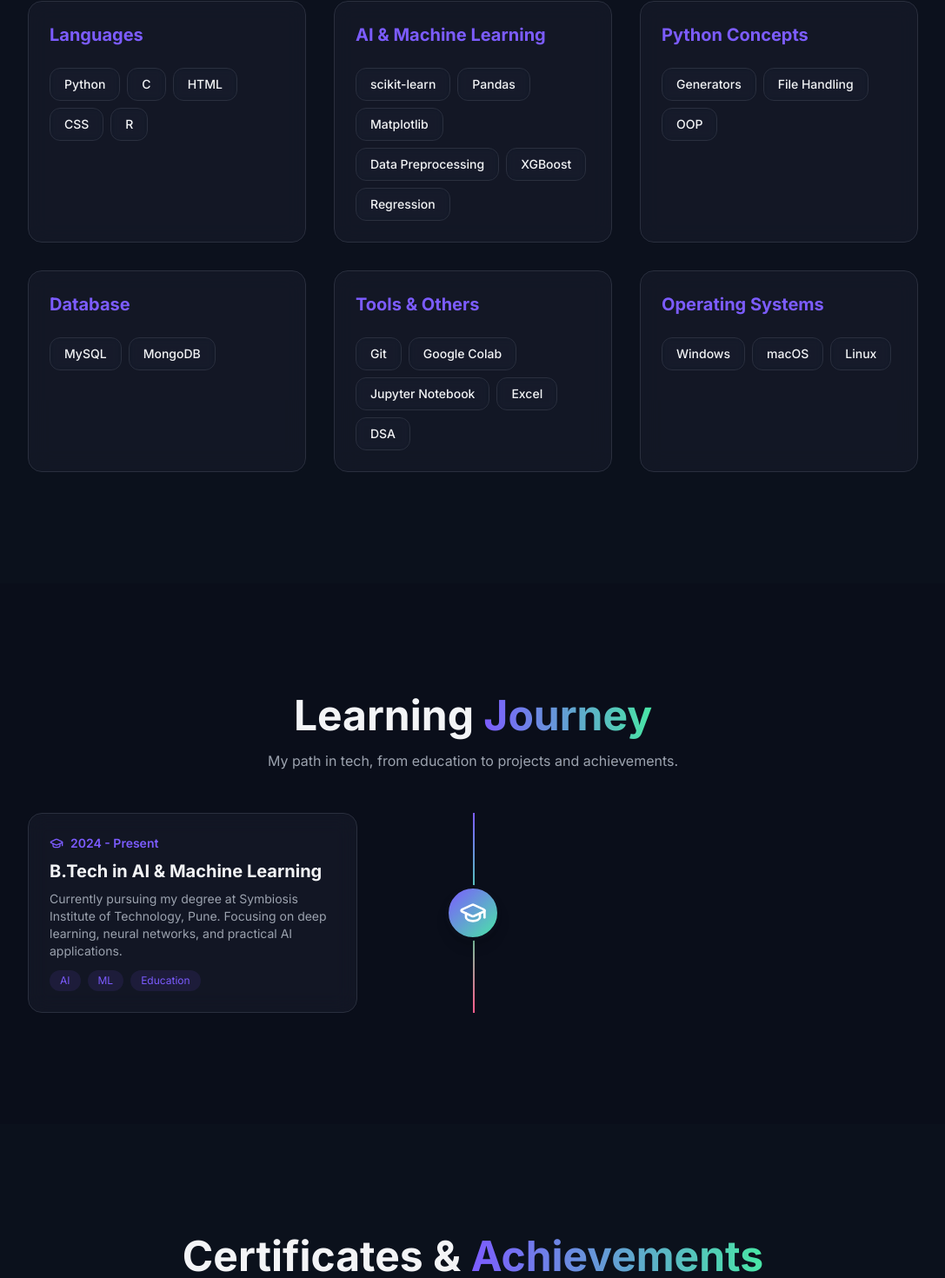
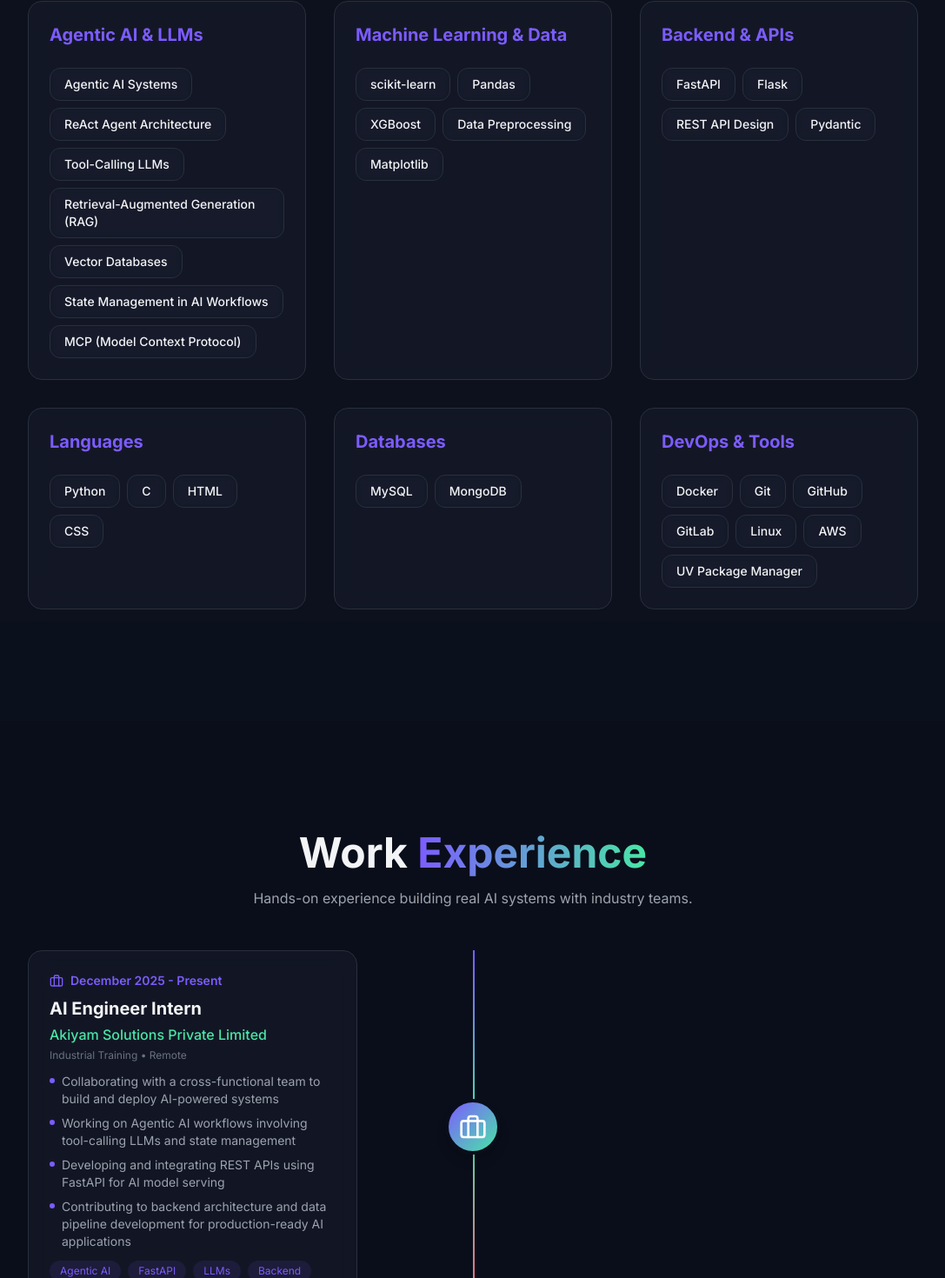
Before and after one commit to Harshad2321/Portfolio, a Next.js app: page / in a window 1280 px wide. Shown: the part 3097-4567 px from the top of the page at 87% size, without its empty margins (96-1183 px from the left). Built offline with nearby package versions, Linux system fonts and the light colour scheme; no server answers.

Commit message:
Add Experience section with internship details and update skills for AI Engineer portfolio

```diff
--- /dev/null
+++ b/google3264de8e29f43f97.html
@@ -0,0 +1 @@
+google-site-verification: google3264de8e29f43f97.html
--- /dev/null
+++ b/public/google3264de8e29f43f97.html
@@ -0,0 +1 @@
+google-site-verification: google3264de8e29f43f97.html
--- a/src/app/page.tsx
+++ b/src/app/page.tsx
@@ -1,6 +1,7 @@
 import Hero from '@/components/Hero';
 import Projects from '@/components/Projects';
 import Skills from '@/components/Skills';
+import Experience from '@/components/Experience';
 import Timeline from '@/components/Timeline';
 import Certificates from '@/components/Certificates';
 import About from '@/components/About';
@@ -15,6 +16,7 @@ export default function Home() {
       <Hero />
       <Projects />
       <Skills />
+      <Experience />
       <Timeline />
       <Certificates />
       <About />
--- /dev/null
+++ b/src/components/Experience.tsx
@@ -0,0 +1,104 @@
+'use client';
+
+import { motion } from 'framer-motion';
+import { Briefcase } from 'lucide-react';
+import { experienceData } from '@/data/experience';
+
+export default function Experience() {
+  return (
+    <section id="experience" className="section-padding">
+      <div className="container-custom">
+        <motion.div
+          initial={{ opacity: 0, y: 20 }}
+          whileInView={{ opacity: 1, y: 0 }}
+          viewport={{ once: true }}
+          transition={{ duration: 0.6 }}
+          className="mb-12 text-center"
+        >
+          <h2 className="mb-4 text-4xl font-bold md:text-5xl">
+            Work <span className="gradient-text">Experience</span>
+          </h2>
+          <p className="mx-auto max-w-2xl text-gray-400">
+            Hands-on experience building real AI systems with industry teams.
+          </p>
+        </motion.div>
+
+        <div className="relative">
+          {/* Timeline Line */}
+          <div className="absolute left-8 top-0 h-full w-0.5 bg-gradient-to-b from-accent-primary via-accent-secondary to-accent-tertiary md:left-1/2" />
+
+          {/* Experience Items */}
+          <div className="space-y-12">
+            {experienceData.map((item, index) => {
+              const isEven = index % 2 === 0;
+
+              return (
+                <motion.div
+                  key={item.id}
+                  initial={{ opacity: 0, x: isEven ? -50 : 50 }}
+                  whileInView={{ opacity: 1, x: 0 }}
+                  viewport={{ once: true }}
+                  transition={{ duration: 0.6, delay: index * 0.1 }}
+                  className={`relative flex items-center ${
+                    isEven ? 'md:flex-row' : 'md:flex-row-reverse'
+                  } flex-row`}
+                >
+                  {/* Content */}
+                  <div className={`w-full md:w-5/12 ${isEven ? 'md:pr-12' : 'md:pl-12'} pl-16 md:pl-0`}>
+                    <motion.div
+                      whileHover={{ scale: 1.02 }}
+                      className="glass-card glow-on-hover p-6"
+                    >
+                      <div className="mb-2 flex items-center gap-2 text-sm text-accent-primary">
+                        <Briefcase className="h-4 w-4" />
+                        <span className="font-semibold">{item.date}</span>
+                      </div>
+
+                      <h3 className="mb-1 text-xl font-bold">{item.role}</h3>
+                      <p className="mb-1 text-base font-medium text-accent-secondary">
+                        {item.company}
+                      </p>
+                      <p className="mb-3 text-xs text-gray-500">
+                        {item.type} • {item.mode}
+                      </p>
+
+                      <ul className="mb-3 space-y-2 text-sm text-gray-400">
+                        {item.description.map((point, idx) => (
+                          <li key={idx} className="flex items-start gap-2">
+                            <span className="mt-1.5 h-1.5 w-1.5 flex-shrink-0 rounded-full bg-accent-primary" />
+                            {point}
+                          </li>
+                        ))}
+                      </ul>
+
+                      {item.tags && (
+                        <div className="flex flex-wrap gap-2">
+                          {item.tags.map((tag) => (
+                            <span
+                              key={tag}
+                              className="rounded-full bg-accent-primary/10 px-3 py-1 text-xs text-accent-primary"
+                            >
+                              {tag}
+                            </span>
+                          ))}
+                        </div>
+                      )}
+                    </motion.div>
+                  </div>
+
+                  {/* Icon Circle */}
+                  <div className="absolute left-8 md:left-1/2 flex h-16 w-16 -translate-x-1/2 items-center justify-center rounded-full border-4 border-dark-bg bg-gradient-to-br from-accent-primary to-accent-secondary shadow-lg">
+                    <Briefcase className="h-8 w-8 text-white" />
+                  </div>
+
+                  {/* Spacer for alternating layout */}
+                  <div className="hidden w-5/12 md:block" />
+                </motion.div>
+              );
+            })}
+          </div>
+        </div>
+      </div>
+    </section>
+  );
+}
--- /dev/null
+++ b/src/data/experience.ts
@@ -0,0 +1,30 @@
+export interface ExperienceItem {
+  id: string;
+  date: string;
+  role: string;
+  company: string;
+  type: string;
+  mode: string;
+  description: string[];
+  tags?: string[];
+}
+
+export const experienceData: ExperienceItem[] = [
+  {
+    id: '1',
+    date: 'December 2025 - Present',
+    role: 'AI Engineer Intern',
+    company: 'Akiyam Solutions Private Limited',
+    type: 'Industrial Training',
+    mode: 'Remote',
+    description: [
+      'Collaborating with a cross-functional team to build and deploy AI-powered systems',
+      'Working on Agentic AI workflows involving tool-calling LLMs and state management',
+      'Developing and integrating REST APIs using FastAPI for AI model serving',
+      'Contributing to backend architecture and data pipeline development for production-ready AI applications',
+    ],
+    tags: ['Agentic AI', 'FastAPI', 'LLMs', 'Backend'],
+  },
+];
+
+export default experienceData;
--- a/src/data/skills.ts
+++ b/src/data/skills.ts
@@ -1,7 +1,5 @@
 export interface Skill {
   name: string;
-  level: number;
-  icon?: string;
 }
 
 export interface SkillCategory {
@@ -11,57 +9,62 @@ export interface SkillCategory {
 
 export const skillsData: SkillCategory[] = [
   {
-    category: 'Languages',
+    category: 'Agentic AI & LLMs',
     skills: [
-      { name: 'Python', level: 70 },
-      { name: 'C', level: 75 },
-      { name: 'HTML', level: 60 },
-      { name: 'CSS', level: 60 },
-      { name: 'R', level: 50 },
+      { name: 'Agentic AI Systems' },
+      { name: 'ReAct Agent Architecture' },
+      { name: 'Tool-Calling LLMs' },
+      { name: 'Retrieval-Augmented Generation (RAG)' },
+      { name: 'Vector Databases' },
+      { name: 'State Management in AI Workflows' },
+      { name: 'MCP (Model Context Protocol)' },
     ],
   },
   {
-    category: 'AI & Machine Learning',
+    category: 'Machine Learning & Data',
     skills: [
-      { name: 'scikit-learn', level: 70 },
-      { name: 'Pandas', level: 75 },
-      { name: 'Matplotlib', level: 70 },
-      { name: 'Data Preprocessing', level: 75 },
-      { name: 'XGBoost', level: 65 },
-      { name: 'Regression', level: 70 },
+      { name: 'scikit-learn' },
+      { name: 'Pandas' },
+      { name: 'XGBoost' },
+      { name: 'Data Preprocessing' },
+      { name: 'Matplotlib' },
     ],
   },
   {
-    category: 'Python Concepts',
+    category: 'Backend & APIs',
     skills: [
-      { name: 'Generators', level: 65 },
-      { name: 'File Handling', level: 75 },
-      { name: 'OOP', level: 70 },
+      { name: 'FastAPI' },
+      { name: 'Flask' },
+      { name: 'REST API Design' },
+      { name: 'Pydantic' },
     ],
   },
   {
-    category: 'Database',
+    category: 'Languages',
     skills: [
-      { name: 'MySQL', level: 65 },
-      { name: 'MongoDB', level: 50 },
+      { name: 'Python' },
+      { name: 'C' },
+      { name: 'HTML' },
+      { name: 'CSS' },
     ],
   },
   {
-    category: 'Tools & Others',
+    category: 'Databases',
     skills: [
-      { name: 'Git', level: 75 },
-      { name: 'Google Colab', level: 80 },
-      { name: 'Jupyter Notebook', level: 75 },
-      { name: 'Excel', level: 70 },
-      { name: 'DSA', level: 70 },
+      { name: 'MySQL' },
+      { name: 'MongoDB' },
     ],
   },
   {
-    category: 'Operating Systems',
+    category: 'DevOps & Tools',
     skills: [
-      { name: 'Windows', level: 60 },
-      { name: 'macOS', level: 65 },
-      { name: 'Linux', level: 50 },
+      { name: 'Docker' },
+      { name: 'Git' },
+      { name: 'GitHub' },
+      { name: 'GitLab' },
+      { name: 'Linux' },
+      { name: 'AWS' },
+      { name: 'UV Package Manager' },
     ],
   },
 ];
```
Also changed, not shown: 1 other file (tests, documents, lock files or other folders).
